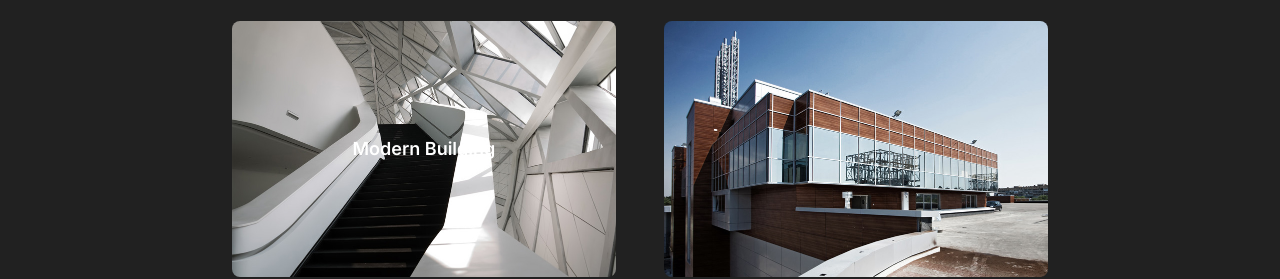
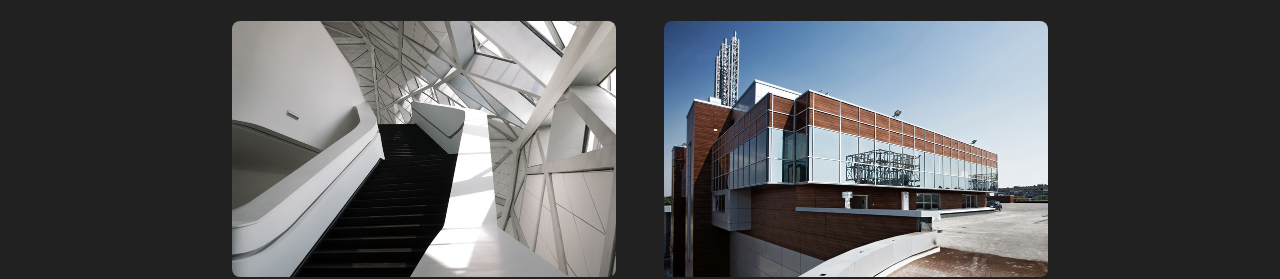
Before and after one commit to tobidechamp15/Eunimic-Construction, a Next.js app: page / in a window 1280 px wide. Shown: the part 2380-2659 px from the top of the page. Built offline with nearby package versions, Linux system fonts and the light colour scheme.

Commit message:
dev changes

```diff
--- a/components/Projects.jsx
+++ b/components/Projects.jsx
@@ -13,7 +13,7 @@ const projectVariants = {
 };
 
 const Projects = () => {
-  const [hoveredIndex, setHoveredIndex] = useState(0);
+  const [hoveredIndex, setHoveredIndex] = useState('');
 
   const controls = useAnimation();
   const [ref, inView] = useInView({
@@ -67,7 +67,7 @@ const Projects = () => {
     >
       <div className="bg-[#212121] text-white py-16">
         <div className="container mx-auto px-6">
-          <h2 className="text-3xl font-bold text-center mb-8">
+          <h2 className="text-3xl xsm:text-lg font-bold text-center mb-8">
             FEATURED WORKS
           </h2>
         </div>
```
